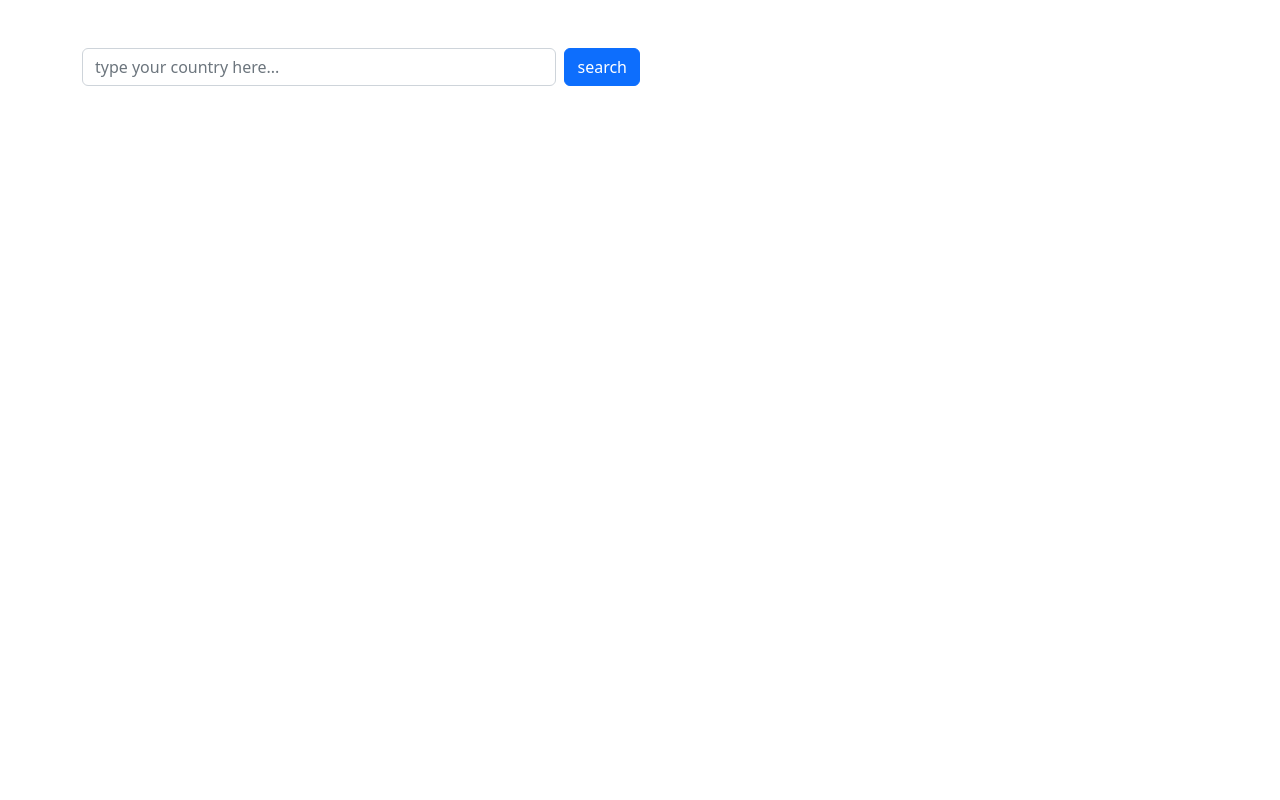
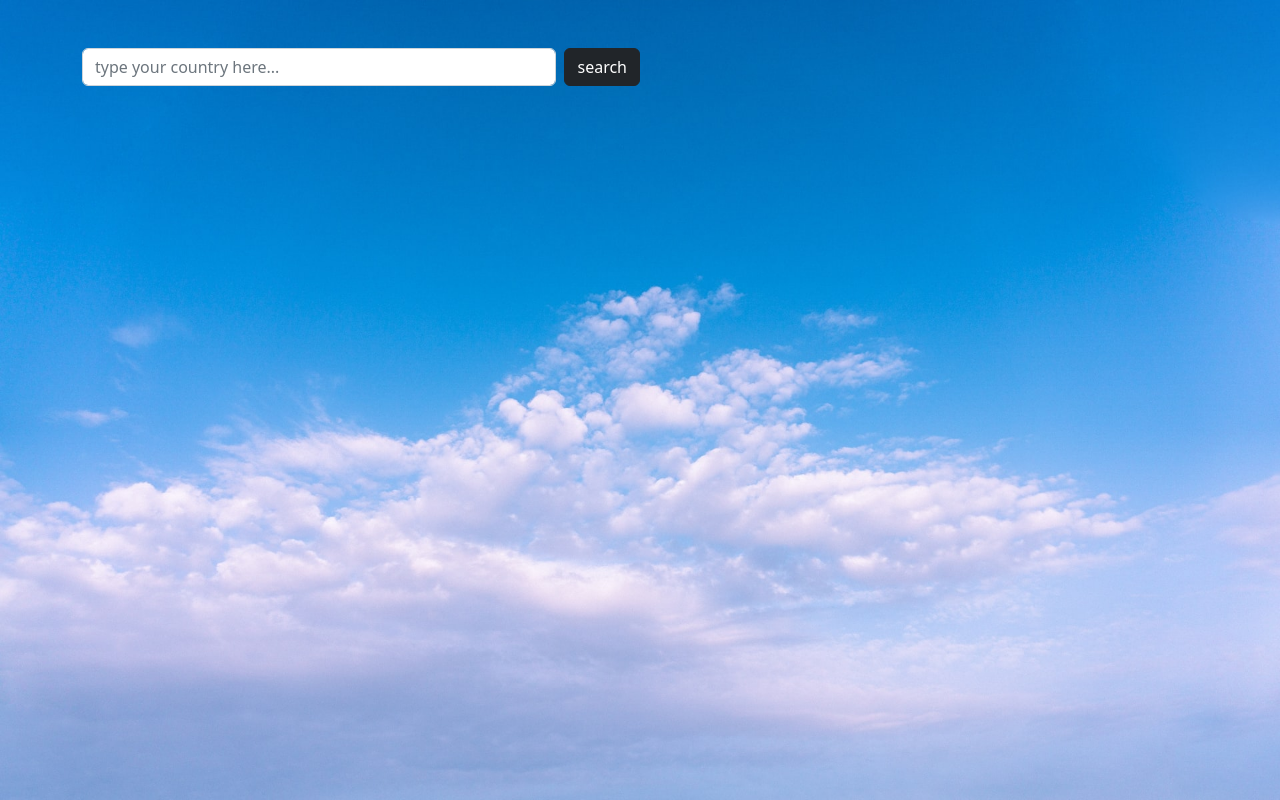
Before and after one commit to fandi-ahmad/weather-app, a Vue app: page / in a window 1280 px wide. Built offline with nearby package versions, Linux system fonts and the light colour scheme.

Commit message:
add background

```diff
--- /dev/null
+++ b/src/assets/css/style.css
@@ -0,0 +1,11 @@
+:root{
+    --hard-blue: #0b50b7;;
+}
+
+.bg-sky{
+    background: url(../img/sky.jpg);
+    background-size: cover;
+}
+.bg-hard-blue{
+    background-color: var(--hard-blue);
+}
--- a/src/views/Main.vue
+++ b/src/views/Main.vue
@@ -2,14 +2,14 @@
     <div class="container pt-5">
         <div class="d-flex justify-content-between w-50 gap-2">
             <input type="search" class="form-control" v-model="data.search" placeholder="type your country here...">
-            <button class="btn btn-primary" @click="searchBtn">search</button>
+            <button class="btn btn-dark" @click="searchBtn">search</button>
         </div>
 
         <div class="container mt-4" id="result" style="display: none;">
             <h3>{{ data.name }}, {{ data.country }}</h3>
             <div>
-                <span class="badge text-bg-primary">{{ data.temp }}°C</span>
-                <span class="badge text-bg-primary ms-2">{{ data.desc }}</span>
+                <span class="badge bg-hard-blue p-2">{{ data.temp }}°C</span>
+                <span class="badge bg-hard-blue p-2 ms-2">{{ data.desc }}</span>
             </div>
             <p class="mb-1">temperatur from <b>{{ data.tempMin }}&degC</b> to <b>{{ data.tempMax }}&degC</b></p>
             <div>
@@ -35,6 +35,7 @@
 <script setup>
 import { reactive, onMounted, ref } from 'vue';
 import WeatherApp from '../api/WeatherApp.js'
+import '../assets/css/style.css'
 
 // data storage from api
 const data = reactive({
@@ -86,5 +87,7 @@ const errMsg = ref(null)
 onMounted(() => {
     result.value = document.getElementById('result')
     errMsg.value = document.getElementById('errMsg')
+    const body = document.querySelector('body')
+    body.classList.add('bg-sky')
 })
 </script>
```
Also changed, not shown: src/assets/img/sky.jpg (added).
